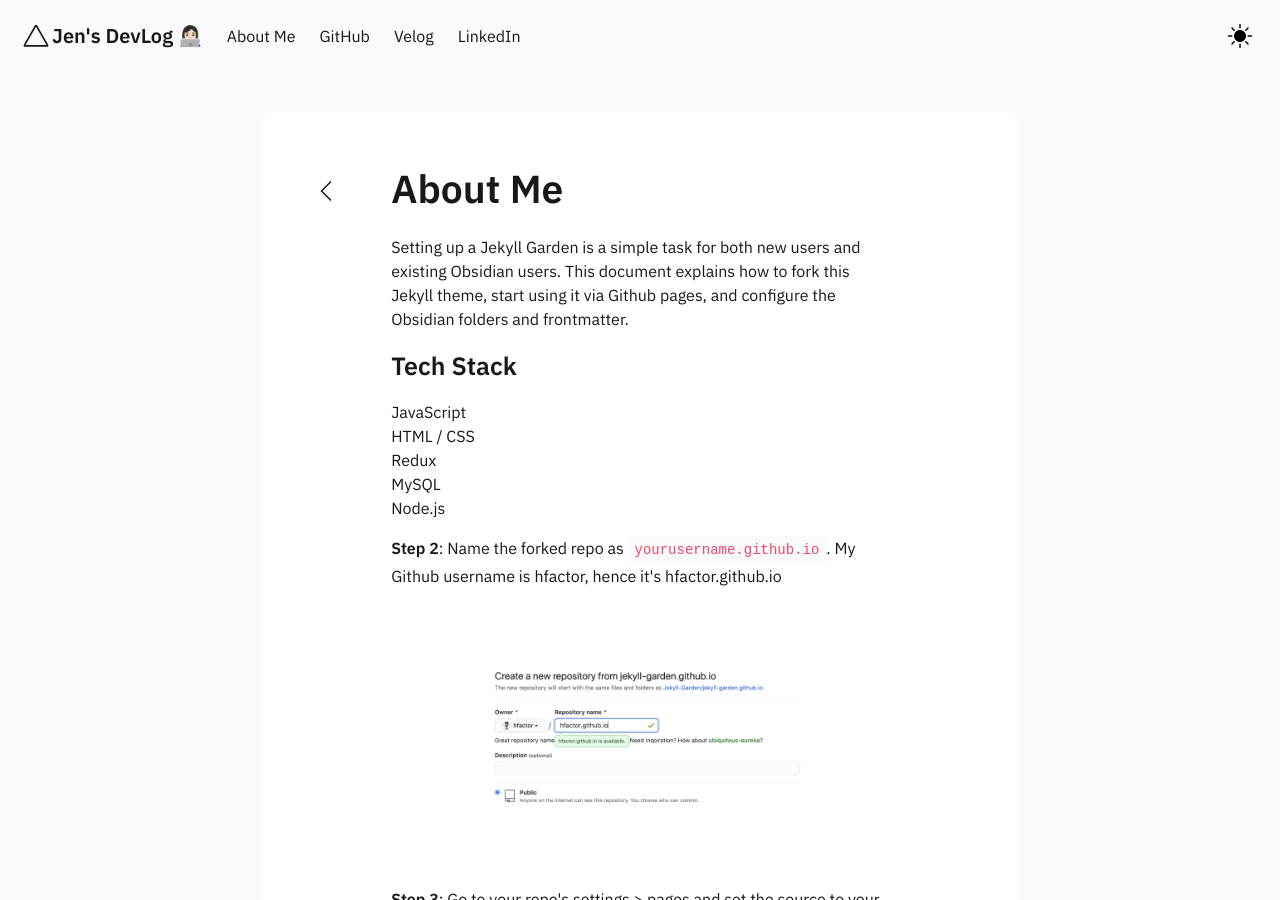
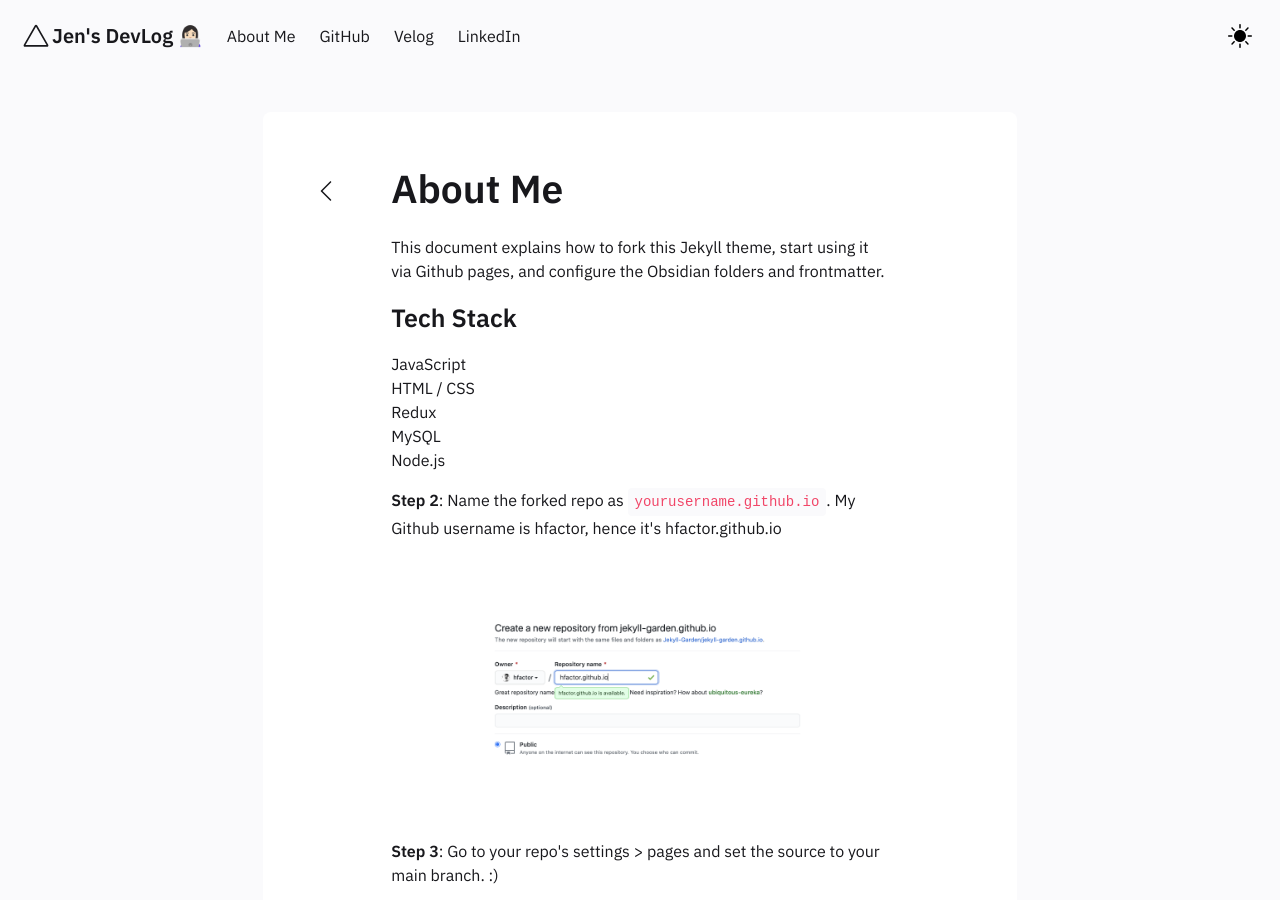
Before and after one commit to jenjenhub/blog, a Jekyll site: the page built from _posts/2020-03-01-how-to.md, in a window 1280 px wide and 900 px high. Built offline with Jekyll 4.4.1, drawn with Linux system fonts in a browser that asks for light colours.

Commit message:
Update 2020-03-01-how-to.md

```diff
--- a/_posts/2020-03-01-how-to.md
+++ b/_posts/2020-03-01-how-to.md
@@ -2,7 +2,7 @@
 title: About Me
 ---
 
-Setting up a Jekyll Garden is a simple task for both new users and existing Obsidian users. This document explains how to fork this Jekyll theme, start using it via Github pages, and configure the Obsidian folders and frontmatter.
+This document explains how to fork this Jekyll theme, start using it via Github pages, and configure the Obsidian folders and frontmatter.
 
 ### Tech Stack
 
```
